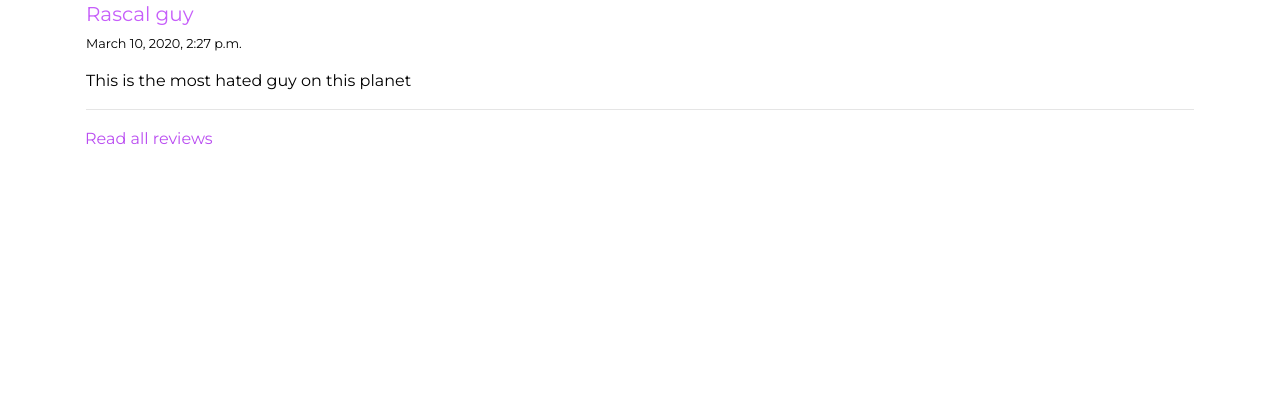
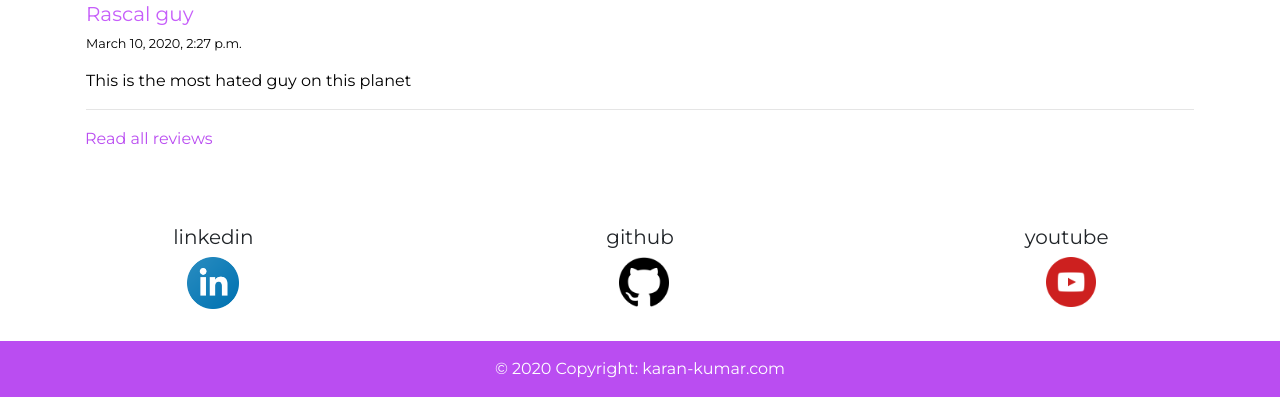
Before and after one commit to karankumarshreds/full_stack_ninja, a Django app: page /articles in a window 1280 px wide. Shown: the part 1211-1608 px from the top of the page. Before the commit the page ends 1355 px from the top, so only its background shows below. Run offline with Django 3.2, Linux system fonts and the light colour scheme; data comes from the database, SQL or seed files in the repository; both versions use the stored data as it was after the commit; some libraries are stand-ins or nearby versions.

Commit message:
added footer

```diff
--- a/articles/templates/articles/articles_list.html
+++ b/articles/templates/articles/articles_list.html
@@ -4,10 +4,10 @@
 <div class="my-bio container my-3">
 	<!-- align-items-center aligns each cell in the center vertically -->
 	<div class="row align-items-center">
-		<div class="col-md-4 col-sm-6align-self-stretch mt-3 pb-4">
+		<div class="col-md-4 col-sm-6 col-xs-3 colalign-self-stretch mt-3 pb-4">
 			<img src="static/img.jpg" width="250px"></br>
 		</div>
-		<div class="col-md-8 col-sm-6 pt-3">
+		<div class="col-md-8 col-sm-6 col-xs-6 pt-3">
 			<h1>Karan Kumar</h1>
 			<p>Quick learner and a technology enthusiast with experience in IT infrastructure primarily in Python development, Linux,  DevOps & Automation. Substantial knowledge of several  DevOps/AWS tools,  automating daily tasks using  Bash/Python scripting, building WebApps in Django Framework  and configuration management. </p>
 		</div>
--- a/articles/templates/articles/base.html
+++ b/articles/templates/articles/base.html
@@ -64,5 +64,52 @@
   		{% endblock %}
   	<!-- </div> -->
 
+
+    <!-- footer -->
+
+    <!-- Footer -->
+    </br>
+<footer class="page-footer font-small blue pt-4">
+
+  <!-- Footer Links -->
+  <div class="container-fluid text-center">
+
+    <!-- Grid row -->
+    <div class="row justify-content-center">
+
+          <div class="col-md-4 mb-md-0 mb-3">
+            <h5 class="linkedin">linkedin</h5>
+                <a href="http://www.github.com/karankumarshreds" target="_blank"><img class=""src="static/linkedin.png" width="52px"></a>
+          </div>
+
+          <hr class="clearfix w-100 d-md-none pb-3">
+
+          <div class="col-md-4 mb-md-0 mb-3">
+            <h5 class="github">github</h5>
+                <a href="http://www.github.com/karankumarshreds" target="_blank"><img class="ml-2"src="static/github.png" width="50px"></a>
+          </div>
+
+          <hr class="clearfix w-100 d-md-none pb-3">
+
+          <div class="col-md-4 mb-md-0 mb-3">
+            <h5 class="github">youtube</h5>
+                <a href="https://www.youtube.com/channel/UCdRApWMru7-sUxdvF6VZA1w" target="_blank"><img class="ml-2"src="static/youtube.png" width="50px"></a>
+          </div>
+    </div>
+    <!-- Grid row -->
+
+  </div>
+  <!-- Footer Links -->
+
+  <!-- Copyright -->
+</br>
+  <div class="footer-copyright text-center mt-2 py-3">© 2020 Copyright:
+    <a href="#" class="footer-copyright"> karan-kumar.com</a>
+  </div>
+  <!-- Copyright -->
+
+</footer>
+<!-- Footer -->
+
 </body>
 </html>
--- a/static/style.css
+++ b/static/style.css
@@ -102,6 +102,14 @@ a.see-more{
 	font-weight: lighter !important;
 }
 
+.footer-copyright{
+	background: #ba4df1 !important;
+	color: white !important;
+}
+
+a.footer-copyright{
+	color: white !important;
+}
 /*
 .page-footer{
 	background-color: #d580ff;
```
Also changed, not shown: db.sqlite3, static/github.png (added), static/linkedin.png (added), static/youtube.png (added).
